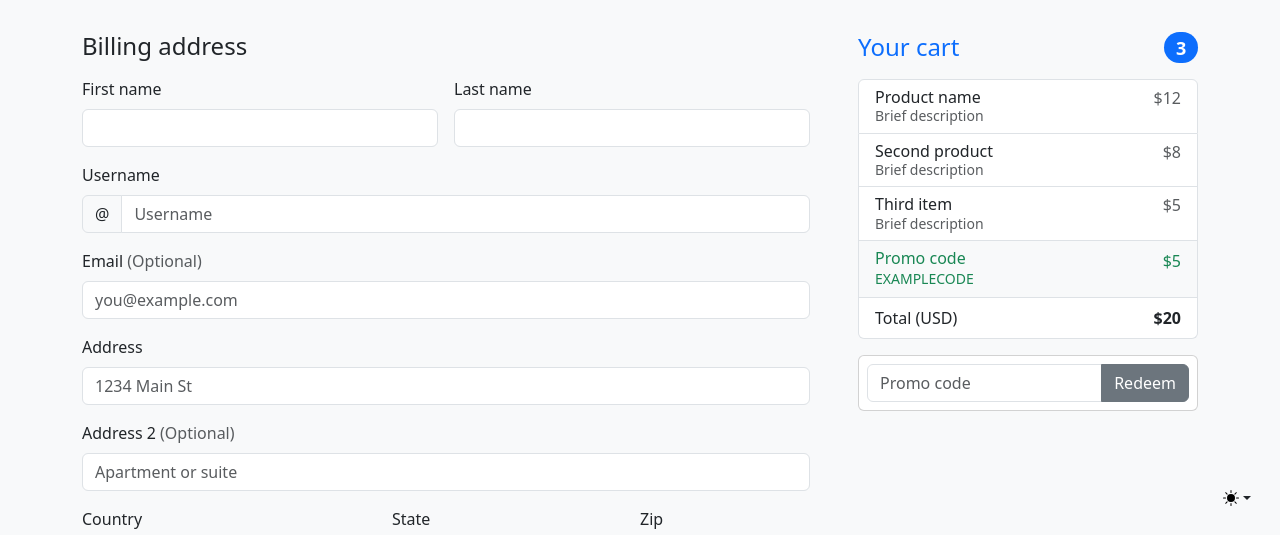
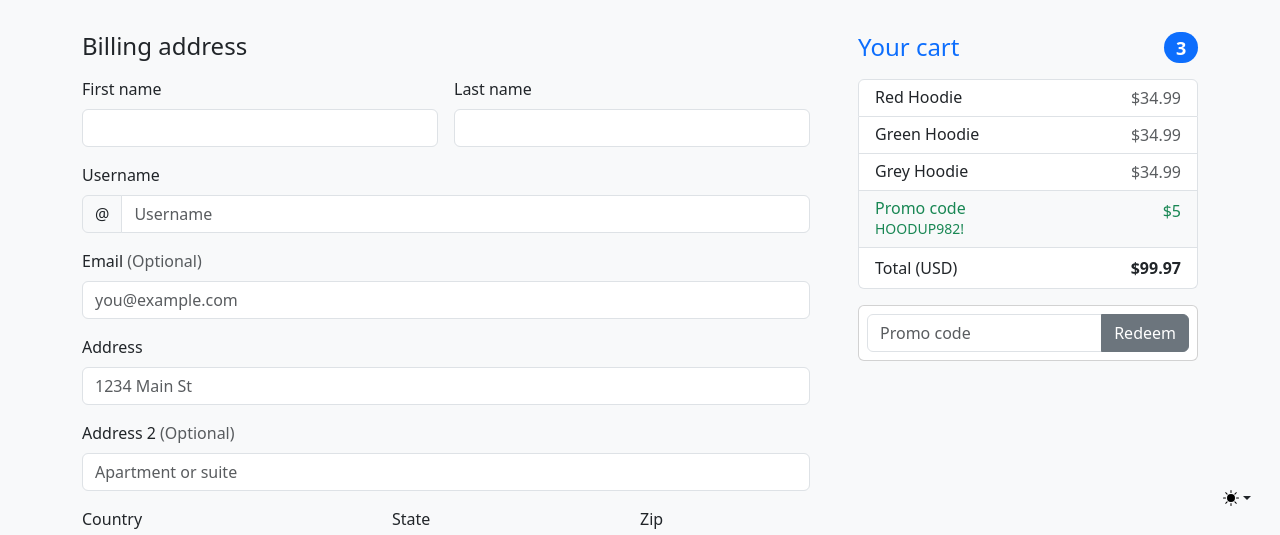
Before and after one commit to kckerr211/hoodie-store, a plain HTML site: page checkout.html in a window 1280 px wide. Shown: the part 265-800 px from the top of the page. Drawn offline with Linux system fonts and the light colour scheme; files whose address does not match are found by name.

Commit message:
everything

```diff
--- a/checkout.html
+++ b/checkout.html
@@ -66,35 +66,35 @@
         <ul class="list-group mb-3">
           <li class="list-group-item d-flex justify-content-between lh-sm">
             <div>
-              <h6 class="my-0">Product name</h6>
-              <small class="text-body-secondary">Brief description</small>
+              <h6 class="my-0">Red Hoodie</h6>
+              <small class="text-body-secondary"></small>
             </div>
-            <span class="text-body-secondary">$12</span>
+            <span class="text-body-secondary">$34.99</span>
           </li>
           <li class="list-group-item d-flex justify-content-between lh-sm">
             <div>
-              <h6 class="my-0">Second product</h6>
-              <small class="text-body-secondary">Brief description</small>
+              <h6 class="my-0">Green Hoodie</h6>
+              <small class="text-body-secondary"></small>
             </div>
-            <span class="text-body-secondary">$8</span>
+            <span class="text-body-secondary">$34.99</span>
           </li>
           <li class="list-group-item d-flex justify-content-between lh-sm">
             <div>
-              <h6 class="my-0">Third item</h6>
-              <small class="text-body-secondary">Brief description</small>
+              <h6 class="my-0">Grey Hoodie</h6>
+              <small class="text-body-secondary"></small>
             </div>
-            <span class="text-body-secondary">$5</span>
+            <span class="text-body-secondary">$34.99</span>
           </li>
           <li class="list-group-item d-flex justify-content-between bg-body-tertiary">
             <div class="text-success">
               <h6 class="my-0">Promo code</h6>
-              <small>EXAMPLECODE</small>
+              <small>HOODUP982!</small>
             </div>
             <span class="text-success">$5</span>
           </li>
           <li class="list-group-item d-flex justify-content-between">
             <span>Total (USD)</span>
-            <strong>$20</strong>
+            <strong>$99.97</strong>
           </li>
         </ul>
 
```
